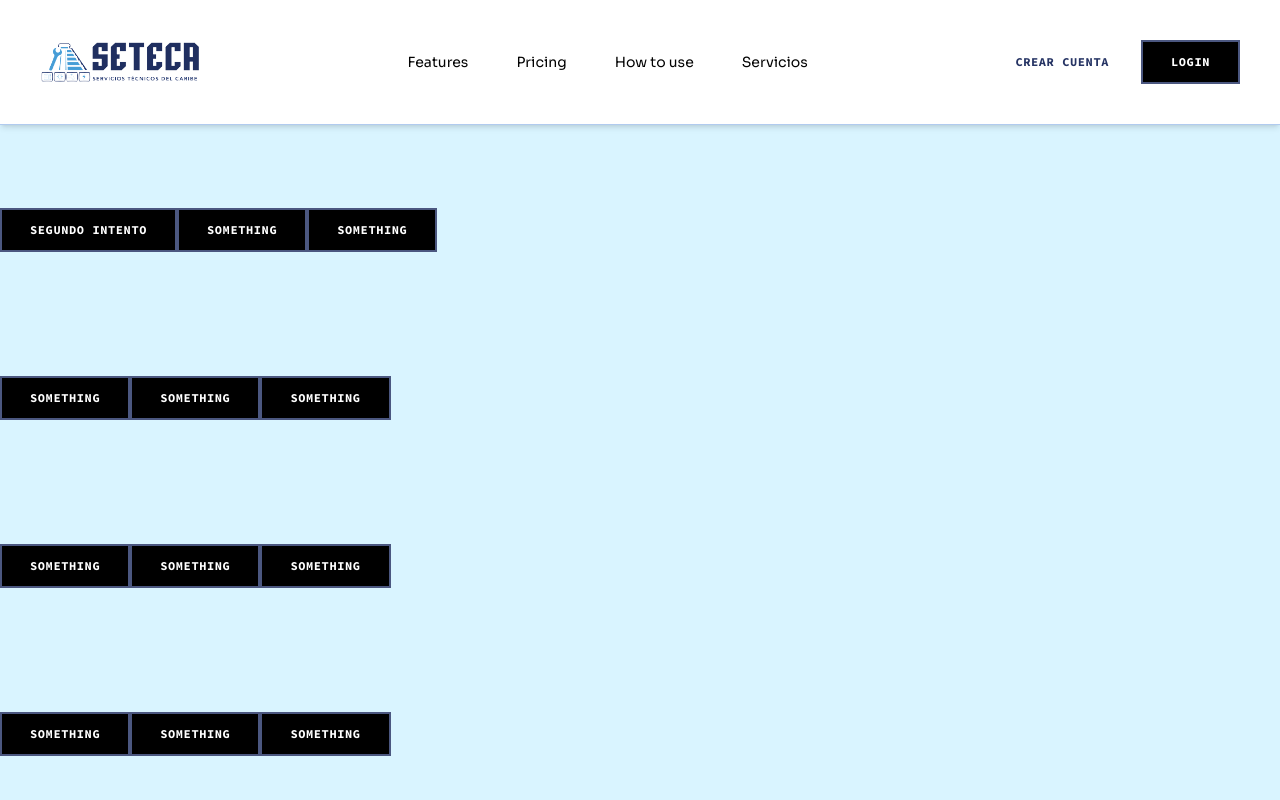
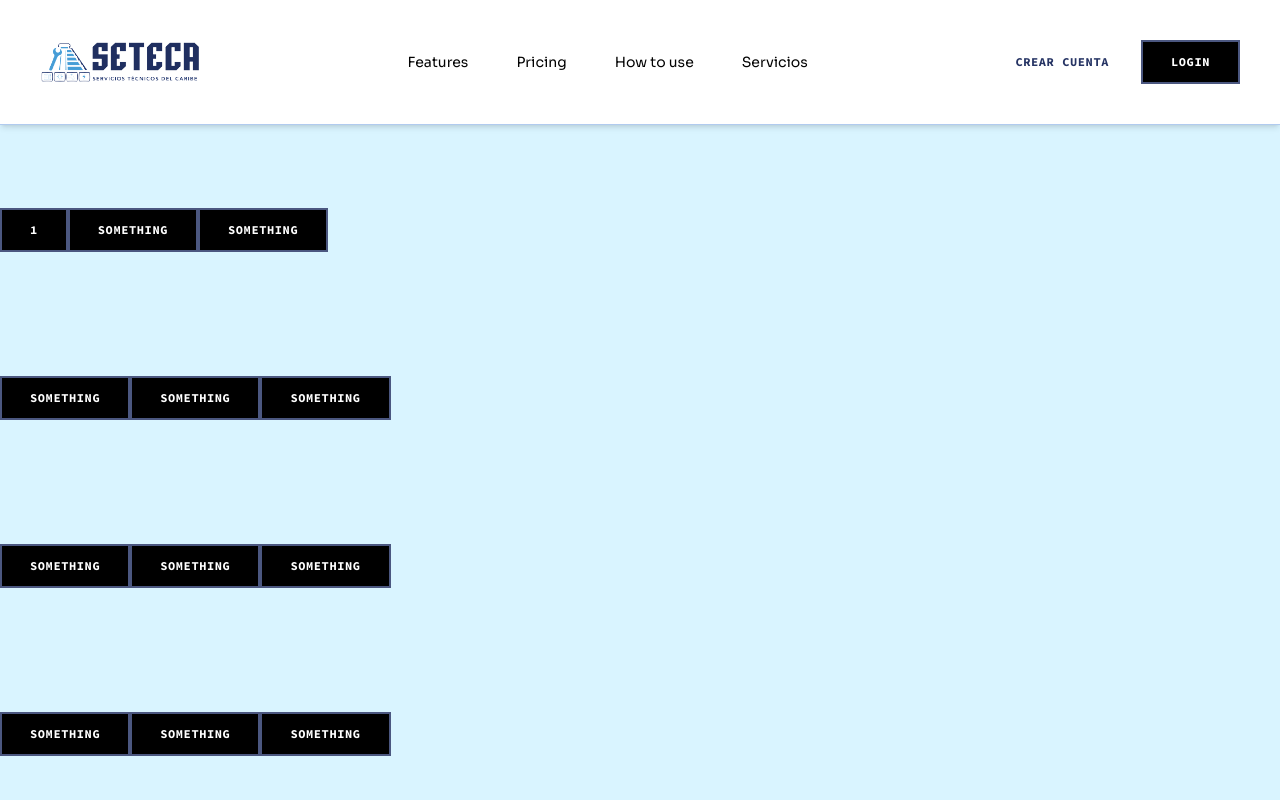
Before and after one commit to camm53/proyecto_god_front, a React (Vite) app: page / in a window 1280 px wide. Shown: the top 800 px of the page. Built offline with nearby package versions, Linux system fonts and the light colour scheme.

Commit message:
se actualiza la navegacion 3/3

```diff
--- a/src/App.jsx
+++ b/src/App.jsx
@@ -10,7 +10,7 @@ const App = ()=> {
 
       <div className="pt-[4.75rem] lg:pt-[5.25rem] overflow-hidden" >
         <Button className="mt-10">
-          segundo intento
+          1
         </Button>
         <Button className="mt-10" href="#login">
           something
```
